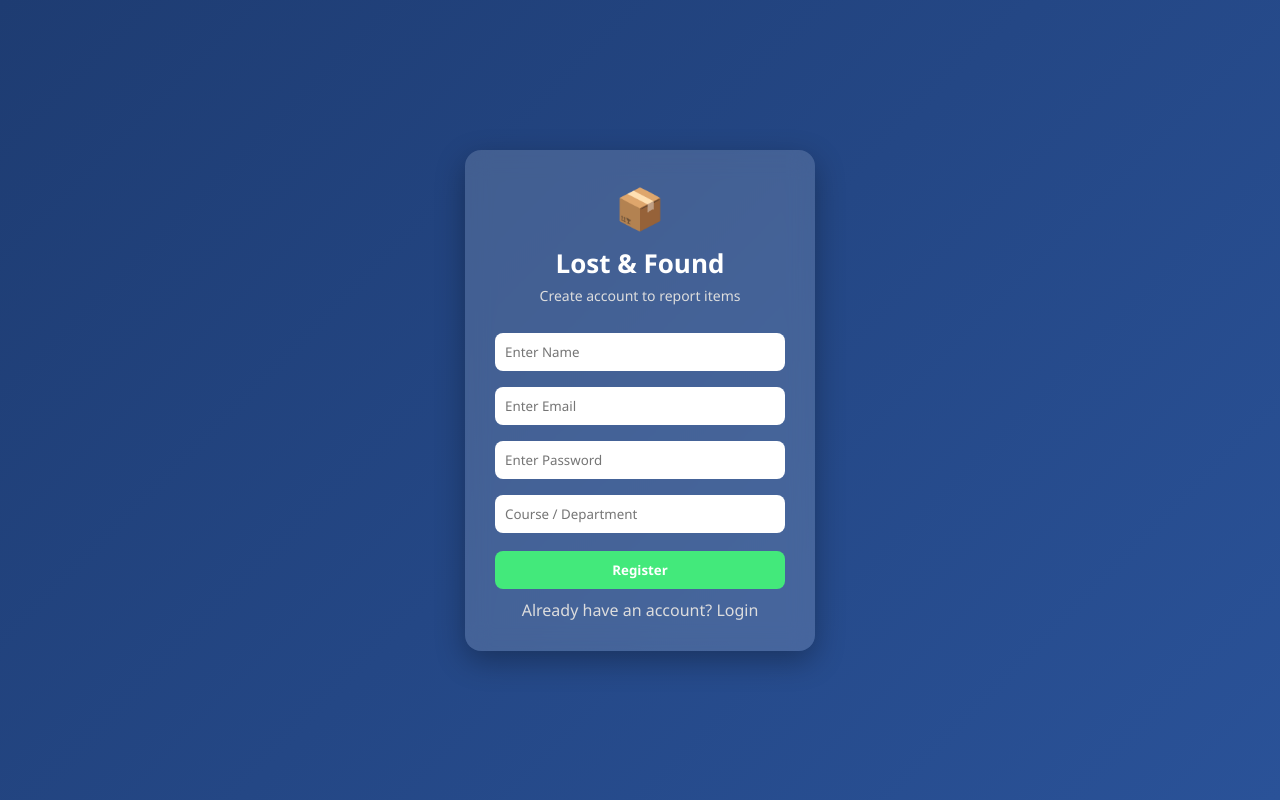
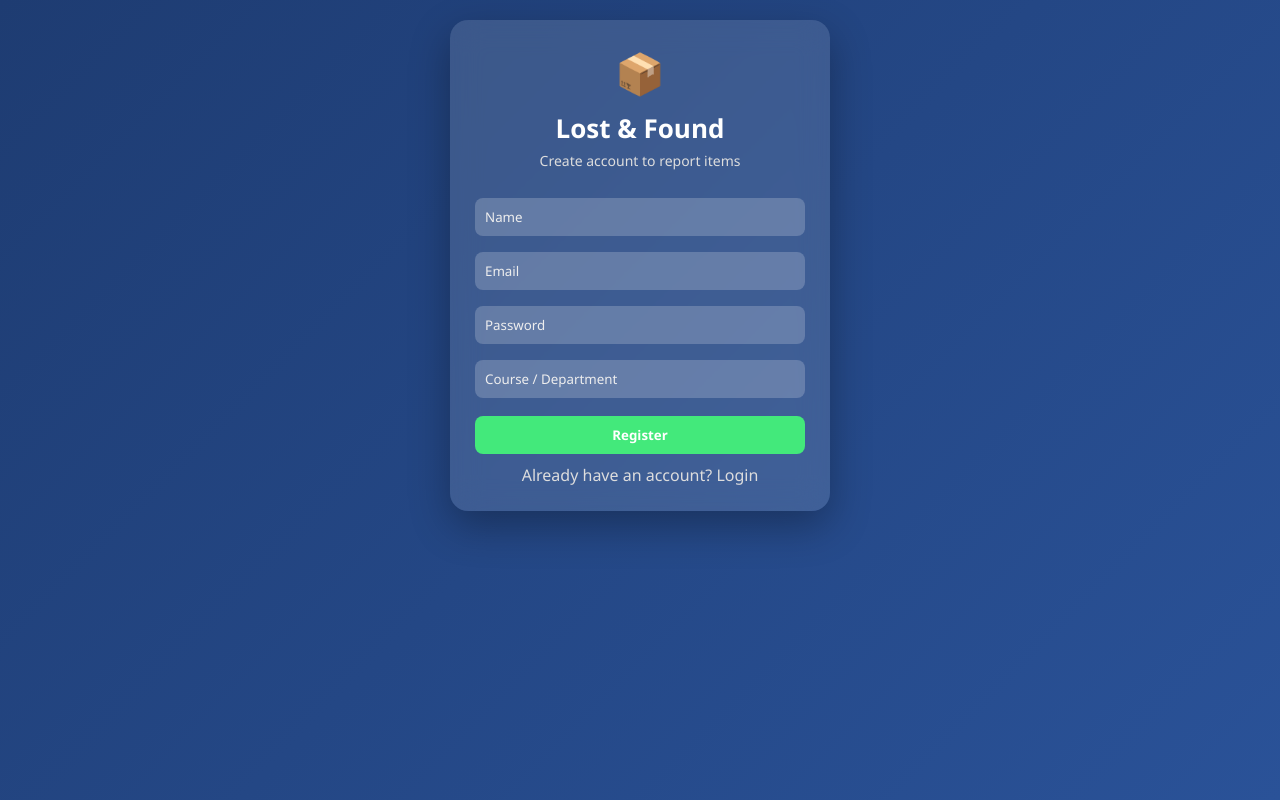
Before and after one commit to Praveersi/Student-Login-authentication-project, a React (Create React App) app in the folder frontend/: page / in a window 1280 px wide. Built offline with nearby package versions, Linux system fonts and the light colour scheme.

Commit message:
final UI + dashboard + lost found system

```diff
--- a/frontend/src/index.css
+++ b/frontend/src/index.css
@@ -12,35 +12,36 @@ body {
   min-height: 100vh;
 }
 
-/* Center layout */
+/* Container (IMPORTANT FIX FOR DASHBOARD SCROLL) */
 .container {
   display: flex;
   justify-content: center;
-  align-items: center;
-  min-height: 100vh;
+  align-items: flex-start;
+  padding: 20px;
 }
 
 /* Glass card */
 .card {
-  background: rgba(255, 255, 255, 0.15);
-  backdrop-filter: blur(12px);
-  border-radius: 16px;
-  padding: 30px;
-  width: 350px;
+  background: rgba(255, 255, 255, 0.12);
+  backdrop-filter: blur(15px);
+  border-radius: 18px;
+  padding: 25px;
+  width: 380px;
   color: white;
-  box-shadow: 0 10px 30px rgba(0,0,0,0.3);
-  text-align: center;
+  box-shadow: 0 15px 40px rgba(0,0,0,0.3);
 }
 
 /* Title */
 .title {
   font-size: 26px;
+  text-align: center;
   margin-bottom: 5px;
 }
 
 /* Subtitle */
 .subtitle {
   font-size: 14px;
+  text-align: center;
   margin-bottom: 20px;
   color: #ddd;
 }
@@ -53,6 +54,13 @@ body {
   border-radius: 8px;
   border: none;
   outline: none;
+  background: rgba(255,255,255,0.2);
+  color: white;
+}
+
+/* Placeholder color */
+.input::placeholder {
+  color: #eee;
 }
 
 /* Buttons */
@@ -94,9 +102,14 @@ body {
 
 /* Sections */
 .section {
-  margin-top: 15px;
-  padding-top: 10px;
+  margin-top: 18px;
+  padding-top: 12px;
   border-top: 1px solid rgba(255,255,255,0.3);
+}
+
+/* Section heading */
+.section h4 {
+  margin-bottom: 8px;
 }
 
 /* Link */
@@ -104,23 +117,66 @@ body {
   margin-top: 10px;
   cursor: pointer;
   color: #ddd;
+  text-align: center;
 }
 .link:hover {
   color: white;
 }
 
-/* NEW: Icon */
+/* Icon */
 .icon {
   font-size: 40px;
+  text-align: center;
   margin-bottom: 10px;
 }
 
-/* NEW: Input focus */
+/* Input focus */
 .input:focus {
-  box-shadow: 0 0 5px rgba(255,255,255,0.6);
+  box-shadow: 0 0 6px rgba(255,255,255,0.7);
 }
 
-/* NEW: Button active */
+/* Button click */
 .btn:active {
-  transform: scale(0.98);
+  transform: scale(0.97);
 }
+
+/* 🔥 ITEM CARD (BIG IMPROVEMENT) */
+.item-card {
+  background: rgba(255,255,255,0.15);
+  padding: 12px;
+  border-radius: 10px;
+  margin: 10px 0;
+  transition: 0.3s;
+}
+
+.item-card:hover {
+  transform: scale(1.02);
+  background: rgba(255,255,255,0.2);
+}
+
+/* Buttons inside item */
+.item-card .btn {
+  width: 48%;
+}
+
+/* Flex buttons */
+.item-actions {
+  display: flex;
+  gap: 10px;
+  margin-top: 10px;
+}
+
+/* Scroll for long dashboard */
+.card {
+  max-height: 90vh;
+  overflow-y: auto;
+}
+
+/* Scrollbar styling */
+.card::-webkit-scrollbar {
+  width: 5px;
+}
+.card::-webkit-scrollbar-thumb {
+  background: rgba(255,255,255,0.4);
+  border-radius: 10px;
+}
--- a/frontend/src/pages/Login.js
+++ b/frontend/src/pages/Login.js
@@ -8,21 +8,24 @@ export default function Login() {
     password: ""
   });
 
+  const [loading, setLoading] = useState(false);
+
   const navigate = useNavigate();
 
   const login = async () => {
     try {
+      setLoading(true);
+
       const res = await axios.post(
-        "https://student-login-authentication-project.onrender.com/api/login",
+        "https://lost-found-item-management-system-yyr1.onrender.com/api/login",
         data
       );
-
-      console.log("LOGIN RESPONSE:", res.data);
 
       const token = res.data?.token;
 
       if (!token) {
         alert("Token not received from server");
+        setLoading(false);
         return;
       }
 
@@ -32,8 +35,9 @@ export default function Login() {
       navigate("/dashboard");
 
     } catch (err) {
-      console.log("ERROR:", err.response);
       alert(err.response?.data?.msg || "Login failed");
+    } finally {
+      setLoading(false);
     }
   };
 
@@ -41,17 +45,18 @@ export default function Login() {
     <div className="container">
       <div className="card">
 
-        {/* 🔥 ICON */}
-        <div className="icon">🔍</div>
+        {/* ICON */}
+        <div className="icon">🔐</div>
 
-        {/* 🔥 TITLE */}
+        {/* TITLE */}
         <h2 className="title">Lost & Found</h2>
         <p className="subtitle">Login to manage your items</p>
 
         {/* INPUTS */}
         <input
           className="input"
-          placeholder="Enter Email"
+          placeholder="Email"
+          value={data.email}
           onChange={(e) =>
             setData({ ...data, email: e.target.value })
           }
@@ -60,15 +65,20 @@ export default function Login() {
         <input
           type="password"
           className="input"
-          placeholder="Enter Password"
+          placeholder="Password"
+          value={data.password}
           onChange={(e) =>
             setData({ ...data, password: e.target.value })
           }
         />
 
         {/* BUTTON */}
-        <button className="btn btn-blue" onClick={login}>
-          Login
+        <button
+          className="btn btn-blue"
+          onClick={login}
+          disabled={loading}
+        >
+          {loading ? "Logging in..." : "Login"}
         </button>
 
         {/* LINK */}
--- a/frontend/src/pages/Register.js
+++ b/frontend/src/pages/Register.js
@@ -10,23 +10,32 @@ export default function Register() {
     course: ""
   });
 
+  const [loading, setLoading] = useState(false);
+
   const navigate = useNavigate();
 
   const register = async () => {
+    // 🔥 basic validation
+    if (!data.name || !data.email || !data.password) {
+      alert("Please fill all required fields");
+      return;
+    }
+
     try {
+      setLoading(true);
+
       const res = await axios.post(
-        "https://student-login-authentication-project.onrender.com/api/register",
+        "https://lost-found-item-management-system-yyr1.onrender.com/api/register",
         data
       );
-
-      console.log("REGISTER RESPONSE:", res.data);
 
       alert("Registered Successfully");
       navigate("/login");
 
     } catch (err) {
-      console.log("ERROR:", err.response);
       alert(err.response?.data?.msg || "Registration failed");
+    } finally {
+      setLoading(false);
     }
   };
 
@@ -34,17 +43,18 @@ export default function Register() {
     <div className="container">
       <div className="card">
 
-        {/* 🔥 ICON */}
+        {/* ICON */}
         <div className="icon">📦</div>
 
-        {/* 🔥 TITLE */}
+        {/* TITLE */}
         <h2 className="title">Lost & Found</h2>
         <p className="subtitle">Create account to report items</p>
 
         {/* INPUTS */}
         <input
           className="input"
-          placeholder="Enter Name"
+          placeholder="Name"
+          value={data.name}
           onChange={(e) =>
             setData({ ...data, name: e.target.value })
           }
@@ -52,7 +62,8 @@ export default function Register() {
 
         <input
           className="input"
-          placeholder="Enter Email"
+          placeholder="Email"
+          value={data.email}
           onChange={(e) =>
             setData({ ...data, email: e.target.value })
           }
@@ -61,7 +72,8 @@ export default function Register() {
         <input
           type="password"
           className="input"
-          placeholder="Enter Password"
+          placeholder="Password"
+          value={data.password}
           onChange={(e) =>
             setData({ ...data, password: e.target.value })
           }
@@ -70,14 +82,19 @@ export default function Register() {
         <input
           className="input"
           placeholder="Course / Department"
+          value={data.course}
           onChange={(e) =>
             setData({ ...data, course: e.target.value })
           }
         />
 
         {/* BUTTON */}
-        <button className="btn btn-green" onClick={register}>
-          Register
+        <button
+          className="btn btn-green"
+          onClick={register}
+          disabled={loading}
+        >
+          {loading ? "Registering..." : "Register"}
         </button>
 
         {/* LINK */}
```
Also changed, not shown: frontend/src/pages/Dashboard.js (+59 -79 lines).
